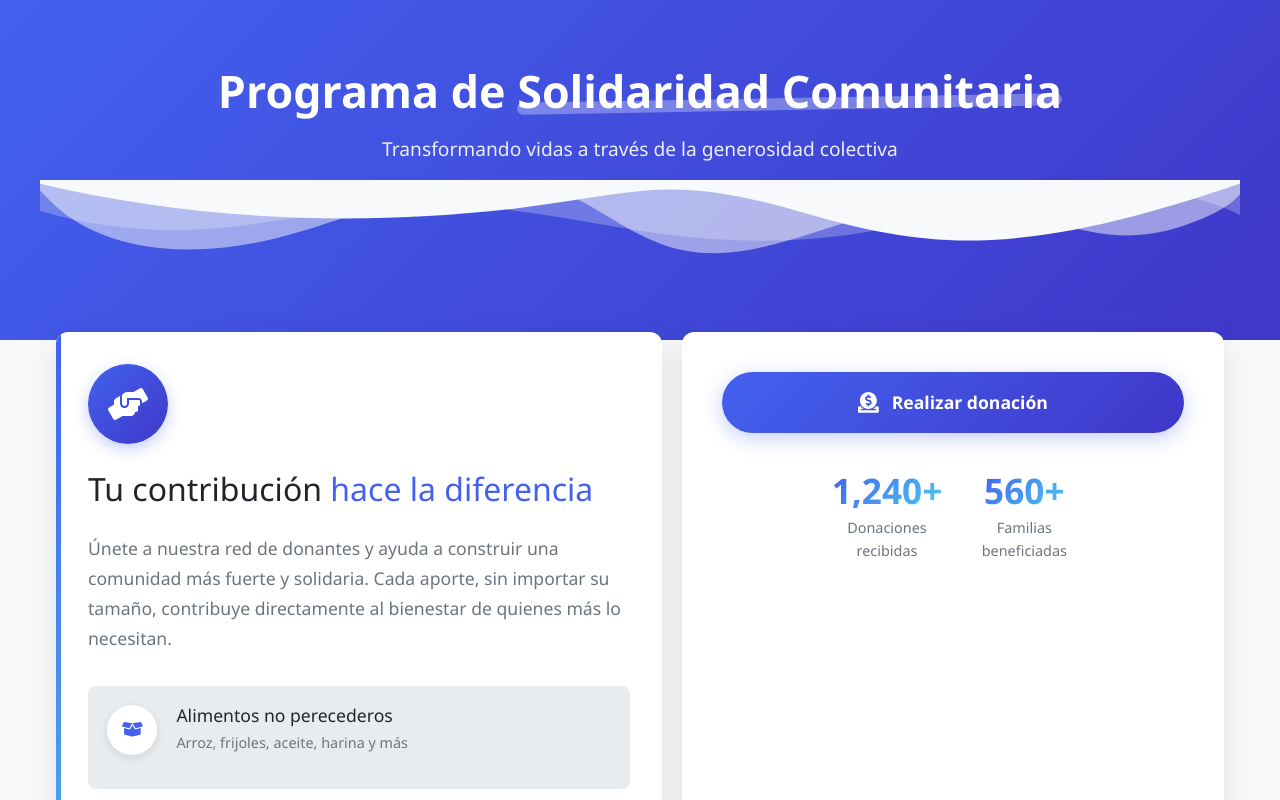
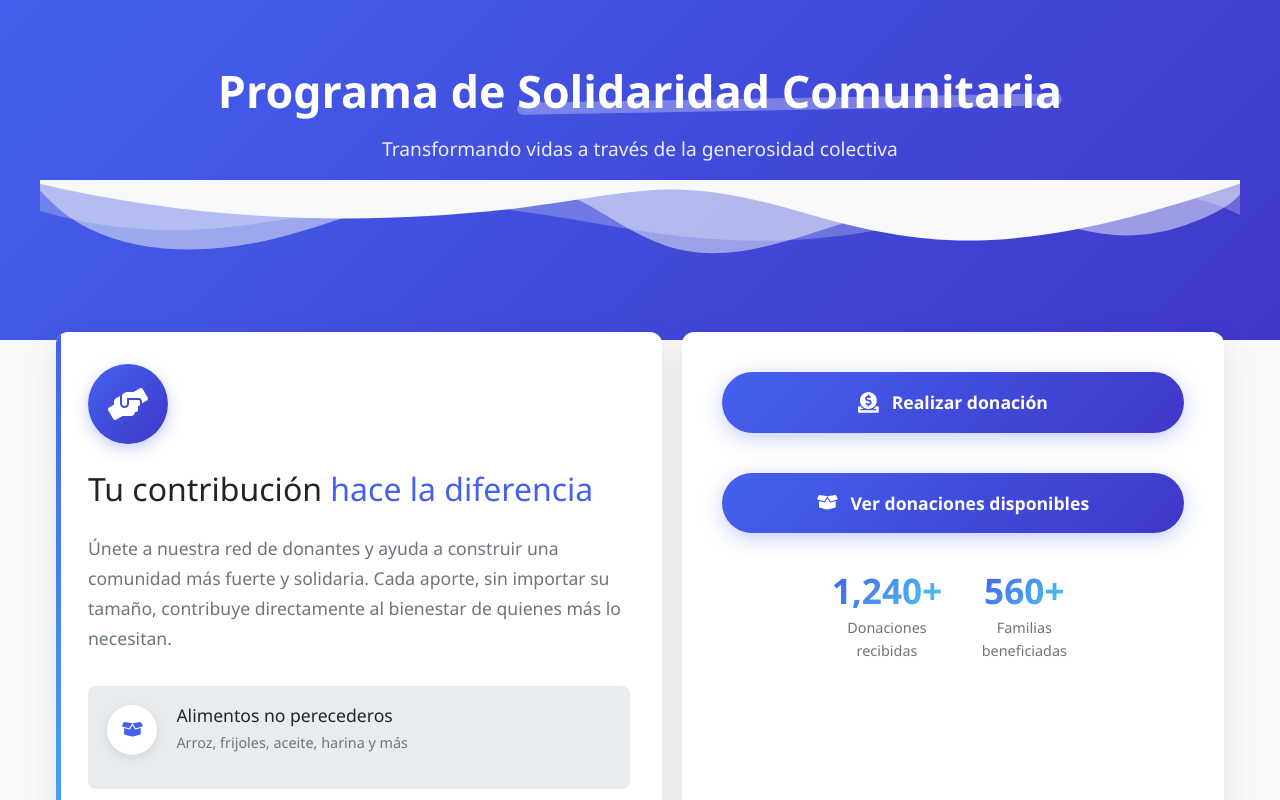
Before and after one commit to Tiburones-SwEng2/Application-front, a React (Vite) app: page / in a window 1280 px wide. Built offline with nearby package versions, Linux system fonts and the light colour scheme.

Commit message:
Añadir botón ver donaciones

```diff
--- a/src/components/DonationPage.jsx
+++ b/src/components/DonationPage.jsx
@@ -3,6 +3,7 @@ import PropTypes from "prop-types";
 import FormularioDonacion from "./FormularioDonacion";
 import { FaHandsHelping, FaDonate, FaBoxOpen, FaMedkit, FaTshirt, FaHeart } from "react-icons/fa";
 import { MdClose } from "react-icons/md";
+import { useNavigate } from 'react-router-dom'
 import "./DonationPage.css";
 
 function DonacionPage() {
@@ -51,7 +52,9 @@ function DonacionPage() {
   );
 }
 
-const DonationHero = ({ onDonarClick }) => (
+const DonationHero = ({ onDonarClick }) => {
+  const navigate = useNavigate();
+  return(
   <div className="hero-container">
     <div className="hero-content">
       <div className="hero-text">
@@ -100,6 +103,15 @@ const DonationHero = ({ onDonarClick }) => (
             <FaDonate className="button-icon" />
             Realizar donación
           </button>
+
+          <button
+            onClick={() => navigate('/donaciones')} // Navegación programática
+            className="donate-button secondary"
+          >
+            <FaBoxOpen className="button-icon" />
+            Ver donaciones disponibles
+          </button>
+
           <div className="impact-stats">
             <div className="stat-item">
               <span className="stat-number">1,240+</span>
@@ -122,7 +134,8 @@ const DonationHero = ({ onDonarClick }) => (
       </div>
     </div>
   </div>
-);
+)
+}
 
 const DonationModal = ({ onClose }) => (
   <div className="modal-overlay" onClick={onClose}>
```
